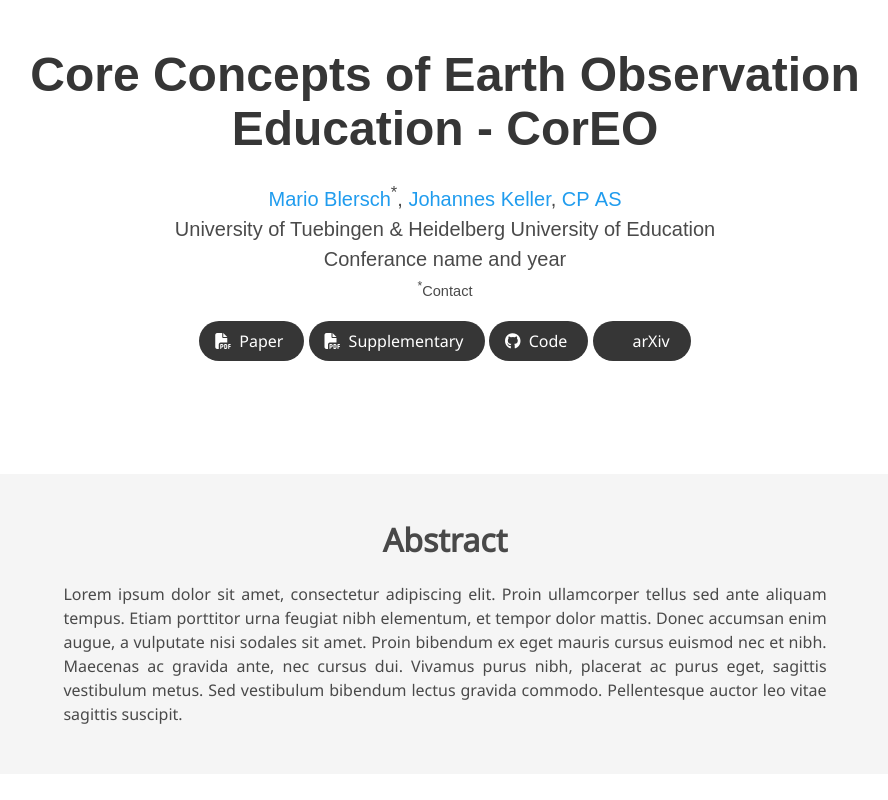
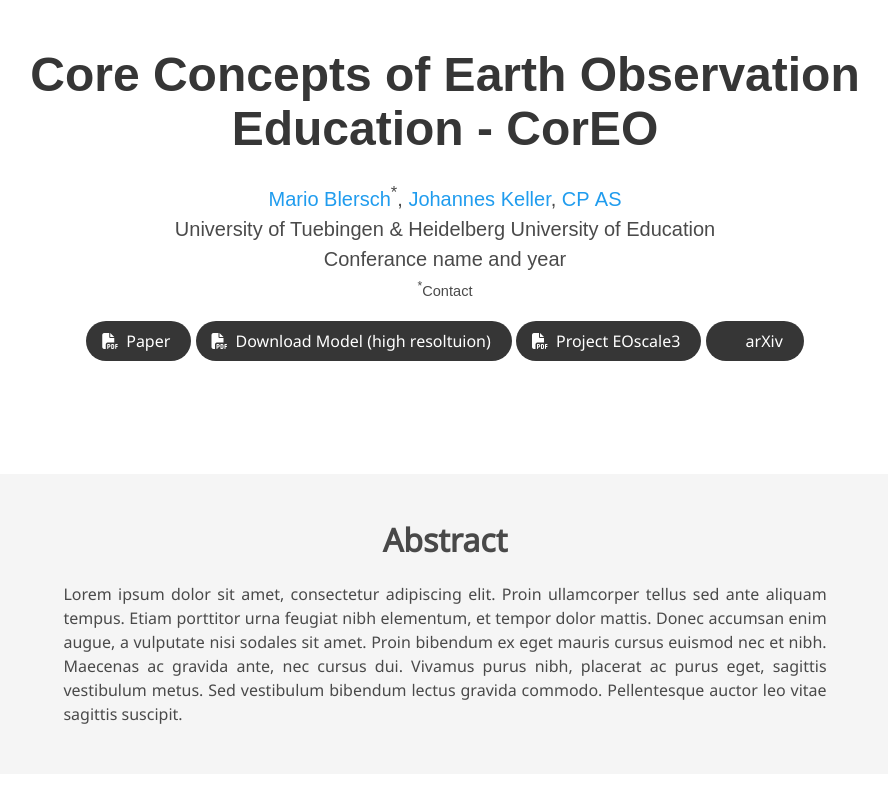
Before and after one commit to GeowazM/CorEO, a plain HTML site: page index.html in a window 1280 px wide. Shown: the top 800 px of the page, without its empty margins (195-1083 px from the left). Drawn offline with nearby package versions, Linux system fonts and the light colour scheme; a script that the page names is missing; some icons are missing; a web font is replaced by a local one.

Commit message:
Modify links and update text in index.html
Updated the supplementary link text and added a new project link while removing the GitHub link.

```diff
--- a/index.html
+++ b/index.html
@@ -84,25 +84,25 @@
                       </a>
                     </span>
 
-                    <!-- Supplementary PDF link -->
+                    <!-- CorEO download link -->
                     <span class="link-block">
                       <a href="static/pdfs/supplementary_material.pdf" target="_blank"
                       class="external-link button is-normal is-rounded is-dark">
                       <span class="icon">
                         <i class="fas fa-file-pdf"></i>
                       </span>
-                      <span>Supplementary</span>
+                      <span>Download Model (high resoltuion)</span>
                     </a>
                   </span>
 
-                  <!-- Github link -->
+                    <!-- Supplementary PDF link -->
                     <span class="link-block">
-                    <a href="https://github.com/YOUR REPO HERE" target="_blank"
+                      <a href="https://rgeo.de/de/p/eoscale/" target="_blank"
                       class="external-link button is-normal is-rounded is-dark">
                       <span class="icon">
-                      <i class="fab fa-github"></i>
+                        <i class="fas fa-file-pdf"></i>
                       </span>
-                    <span>Code</span>
+                      <span>Project EOscale3</span>
                     </a>
                   </span>
 
```
Lines whose indentation alone changed are shown as unchanged.
